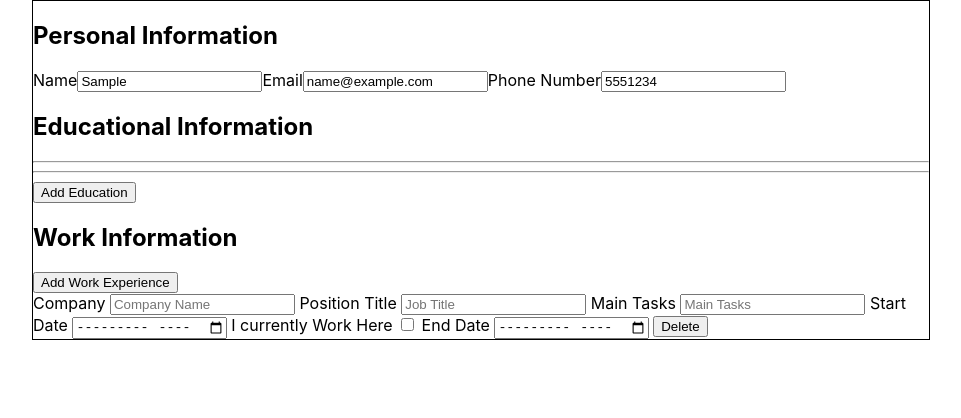
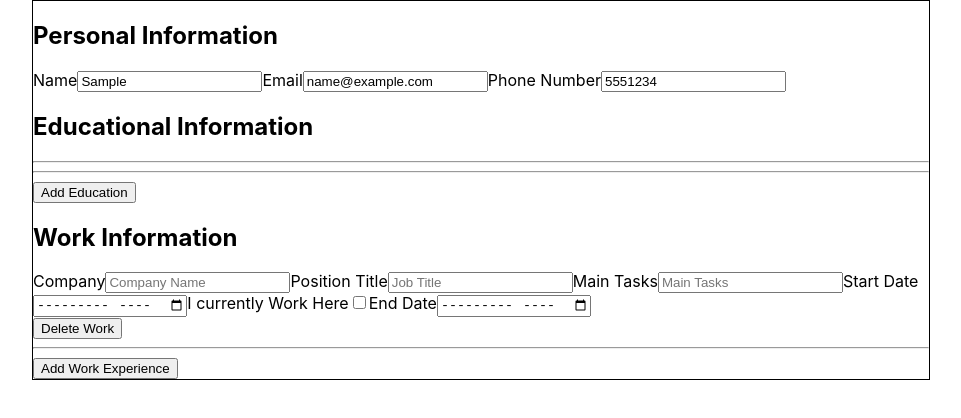
Before and after one commit to DenisWritesCode/odin-cv-application, a React (Create React App) app: page / in a window 1280 px wide. Both pictures are taken after typing "Sample", "name@example.com", "5551234" into the empty fields and a click on the button "Add Work Experience". Shown: the top 418 px of the page, without its empty margins (159-1120 px from the left). Built offline with nearby package versions, Linux system fonts and the light colour scheme.

Commit message:
Refactored Work to use State

```diff
--- a/src/Components/CreateEducationForm.js
+++ b/src/Components/CreateEducationForm.js
@@ -2,7 +2,6 @@ import React from "react";
 
 function CreateEducationForm({ id, handleDelete, handleStudyHere }) {
   const formID = id;
-  console.log(formID);
   return (
     <div key={formID} className="education">
       <form>
--- /dev/null
+++ b/src/Components/CreateWorkForm.js
@@ -0,0 +1,74 @@
+import React, { useState } from "react";
+
+function CreateWorkForm({ formID, handleDeleteWork, handleWorkHere }) {
+  return (
+    <div className="Work">
+      <form>
+        <label htmlFor="companyName">
+          Company
+          <input
+            type="text"
+            name="companyName"
+            id="companyName"
+            placeholder="Company Name"
+            required
+          />
+        </label>
+        <label htmlFor="positionTitle">
+          Position Title
+          <input
+            type="text"
+            name="positionTitle"
+            id="positionTitl"
+            placeholder="Job Title"
+            required
+          />
+        </label>
+        <label htmlFor="tasks">
+          Main Tasks
+          <input
+            type="text"
+            name="tasks"
+            id="tasks"
+            placeholder="Main Tasks"
+            required
+          />
+        </label>
+        <label htmlFor="jobStartDate">
+          Start Date
+          <input type="month" name="jobStartDate" id="jobStartDate" required />
+        </label>
+
+        <label htmlFor="workHere">
+          I currently Work Here
+          <input
+            type="checkbox"
+            name="workHere"
+            id="workHere"
+            onClick={() => {
+              handleWorkHere(formID);
+            }}
+          />
+        </label>
+        <label
+          htmlFor="jobEndDate"
+          className="jobEndDateClass"
+          id={`jobEndDateID${formID}`}
+        >
+          End Date
+          <input type="month" name="jobEndDate" id="jobEndDate" required />
+        </label>
+      </form>
+      <button
+        onClick={() => {
+          handleDeleteWork(formID);
+        }}
+      >
+        Delete Work
+      </button>
+      <hr />
+    </div>
+  );
+}
+
+export default CreateWorkForm;
--- a/src/Components/WorkInfo.js
+++ b/src/Components/WorkInfo.js
@@ -1,113 +1,41 @@
 import React, { useState } from "react";
+import CreateWorkForm from "./CreateWorkForm";
 
 function WorkInfo() {
   const [workCount, setWorkCount] = useState(0);
+  const [work, setWork] = useState([]);
+
+  function createWorkForm(workID) {
+    setWork((work) => work.concat(workID));
+    setWorkCount((prevWorkCount) => prevWorkCount + 1);
+  }
 
   function handleWorkHere(id) {
-    const study = document.querySelector(`input#workHere${id}`);
-    const end = document.querySelector(`.jobEndDateClass${id}`);
-
-    if (study.checked) {
-      end.classList.add("hidden");
-      console.log("Added class");
-    } else {
-      end.classList.remove("hidden");
-      console.log("Removed class");
-    }
+    const label = `#jobEndDateID${id}`;
+    const study = document.querySelector(label);
+    study.classList.toggle("hidden");
   }
 
-  function handleDelete(id) {
-    const workInfo = document.querySelector(".workInfo");
-    const form = document.querySelector(`#form${id}`);
-
-    workInfo.removeChild(form);
-  }
-
-  function createForm(formNumber) {
-    setWorkCount((prevCount) => {
-      return prevCount + 1;
-    });
-
-    const form = document.createElement("FORM");
-    //<form id={`workForm${formNumber}`}>
-    form.setAttribute("id", `form${formNumber}`);
-    form.innerHTML = `
-
-    <label htmlFor="companyName">
-      Company
-      <input
-        type="text"
-        name="companyName"
-        id="companyName"
-        placeholder="Company Name"
-        required
-      />
-    </label>
-    <label htmlFor="positionTitle">
-      Position Title
-      <input
-        type="text"
-        name="positionTitle"
-        id="positionTitl"
-        placeholder="Job Title"
-        required
-      />
-    </label>
-    <label htmlFor="tasks">
-      Main Tasks
-      <input
-        type="text"
-        name="tasks"
-        id="tasks"
-        placeholder="Main Tasks"
-        required
-      />
-    </label>
-    <label htmlFor="jobStartDate">
-      Start Date
-      <input type="month" name="jobStartDate" id="jobStartDate" required />
-    </label>
-    <label htmlFor="workHere">
-      I currently Work Here
-      <input
-        type="checkbox"
-        name="workHere"
-        id='workHere${formNumber}'
-        />
-    </label>
-    <label htmlFor="jobEndDate" class="jobEndDateClass${formNumber}">
-      End Date
-      <input
-        type="month"
-        name="jobEndDate"
-        id="jobEndDate"
-        class="jobEndDateClass${formNumber}"
-        required
-      />
-    </label>
-<button id='delete${formNumber}'>Delete</button>
-      `;
-
-    const workInfo = document.querySelector(".workInfo");
-    workInfo.appendChild(form);
-
-    const check = document.querySelector(`input#workHere${formNumber}`);
-    check.onclick = function () {
-      handleWorkHere(formNumber);
-    };
-
-    const deleteButton = document.querySelector(`#delete${formNumber}`);
-    deleteButton.onclick = function () {
-      handleDelete(formNumber);
-    };
+  function handleDeleteWork(id) {
+    setWork(work.filter((work) => work !== id));
   }
 
   return (
     <div className="workInfo">
       <h2>Work Information</h2>
+      {work.map((id) => {
+        return (
+          <CreateWorkForm
+            key={id}
+            formID={id}
+            handleDeleteWork={handleDeleteWork}
+            handleWorkHere={handleWorkHere}
+          />
+        );
+      })}
       <button
         onClick={() => {
-          createForm(workCount);
+          createWorkForm(workCount);
         }}
       >
         Add Work Experience
```
Also changed, not shown: src/Components/EducationalInfo.js (+0 -16 lines), src/Components/FormHolder.js (deleted, +0 -59 lines).
